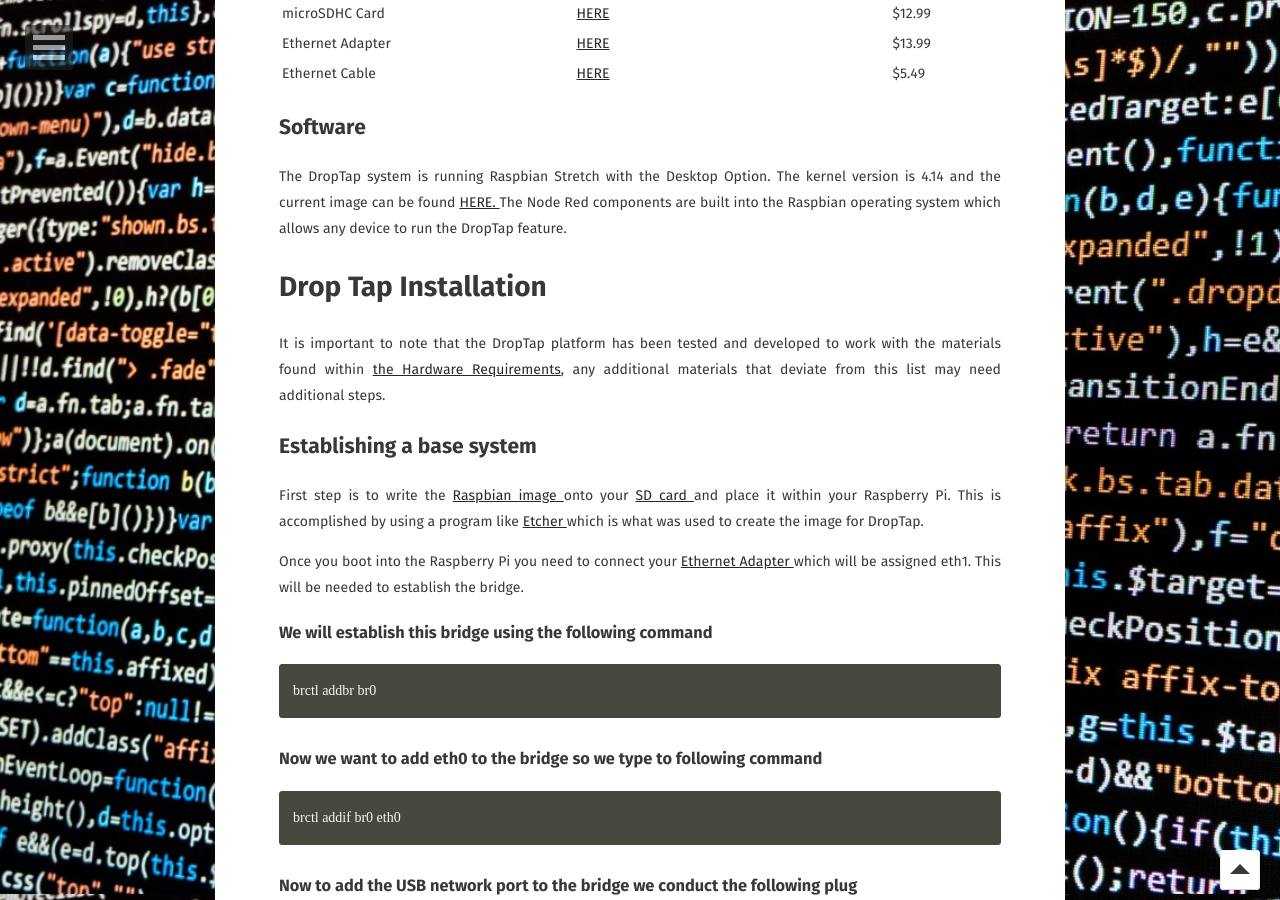
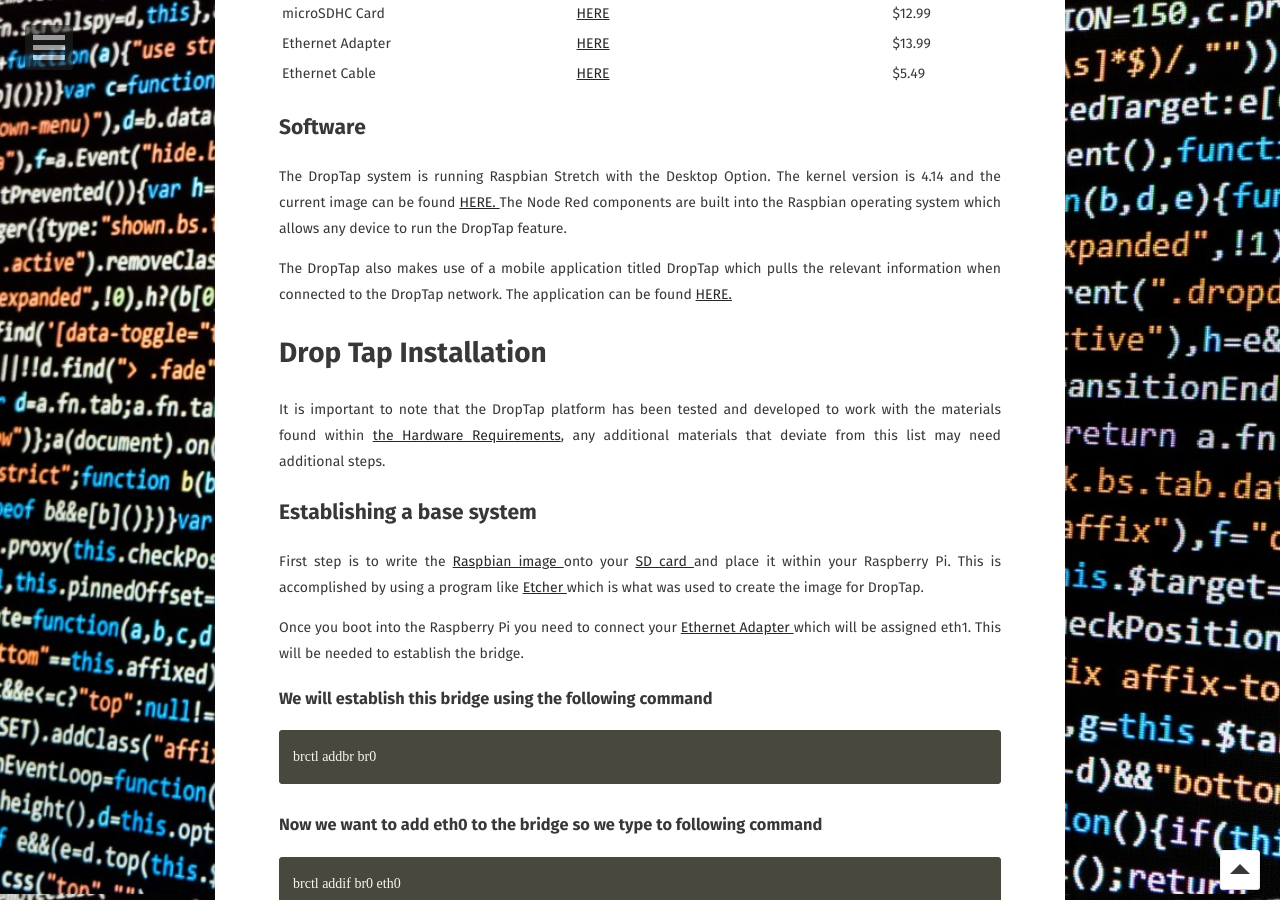
Before and after one commit to mgalde/DropTap, a Jekyll site: the page built from Packaging_and_Release.md, in a window 1280 px wide and 900 px high, scrolled down 906 px. Built offline with Jekyll 4.4.1, drawn with Linux system fonts in a browser that asks for light colours; some web fonts are replaced; our own code applies the rules of GitHub Pages for plain Markdown files; comment, search, counter and statistics services are not loaded.

Commit message:
APK Connection

```diff
--- a/Packaging_and_Release.md
+++ b/Packaging_and_Release.md
@@ -27,6 +27,9 @@
 
 The DropTap system is running Raspbian Stretch with the Desktop Option. The kernel version is 4.14 and the current image can be found [HERE. ](https://downloads.raspberrypi.org/raspbian_latest)
 The Node Red components are built into the Raspbian operating system which allows any device to run the DropTap feature.
+
+The DropTap also makes use of a mobile application titled DropTap which pulls the relevant information when connected to the DropTap network. The application can be found [HERE. ](/assets/app/DropTap.apk)
+
 
 
 # Drop Tap Installation
```
Also changed, not shown: _posts/2018-04-29-Package-Release.md (+3 -0 lines), hardware/software_requirements.md (+1 -1 lines).
